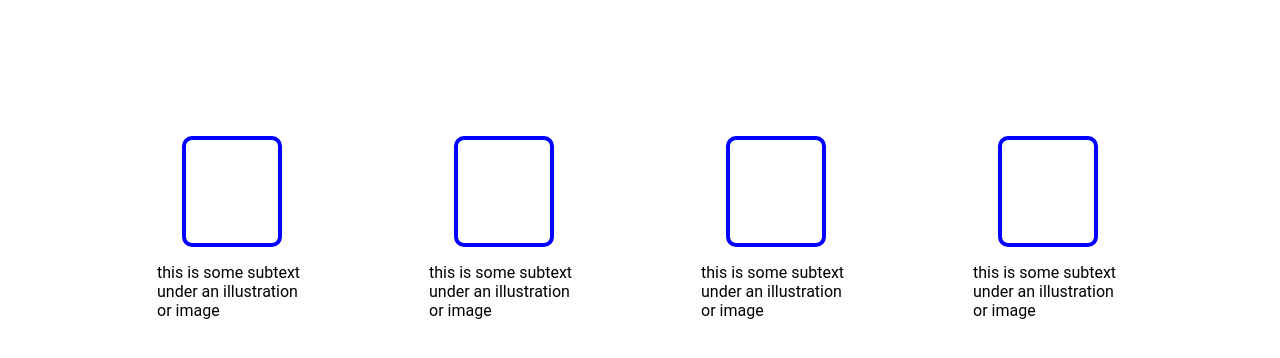
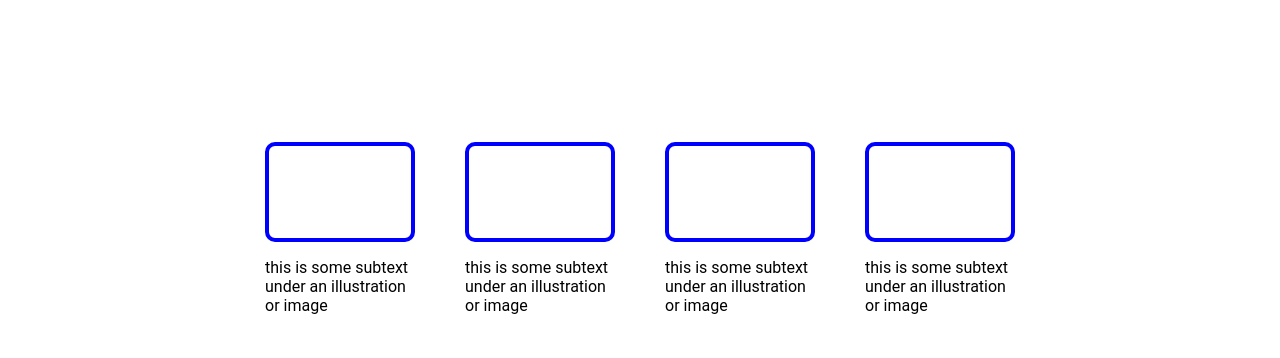
Before and after one commit to tariq7299/ODIN-Landing-Page, a plain HTML site: page index.html in a window 1280 px wide. Shown: the part 692-1050 px from the top of the page. Drawn offline with Linux system fonts and the light colour scheme.

Commit message:
some adjustmenst in section2

```diff
--- a/public/styles.css
+++ b/public/styles.css
@@ -274,12 +274,10 @@ list-style-type: none;
     flex-wrap: wrap;
     justify-content: center;
     align-items: center;
-    /* width: 100%; */
-    /* max-width: 800px; */
-
-    width: max(100%, 800px);
+    width: 100%;
+    max-width: 800px;
+    /* width: max(100%, 800px); */
     height: 80%;
-    /* padding: 0 10rem */
 }
 
 .illustrations-and-images .wrapper {
@@ -288,19 +286,24 @@ list-style-type: none;
     flex-wrap: nowrap;
     justify-content: center;
     align-items: center;
-    flex: 1 1 200px;
-    min-height: 200px;
+    flex: auto;
+    /* min-height: 200px; */
     /* height: max(50%, 200px); */
+    /* height: 100%; */
+    /* max-height: 500px; */
+
+
 }
 
 .illustrations-and-images .wrapper .blue-box {
     box-sizing: border-box;
     border: 4px solid blue;
     border-radius: 10px;
-    /* flex-basis: 100px; */
+    flex-basis: 100px;
     min-width: 100px;
-    /* max-width: 150px; */
-    /* max-height: 150px; */
+    max-width: 150px;
+    max-height: 150px;
+    width: 100%;
     flex-grow: 1;
 }
 
```
